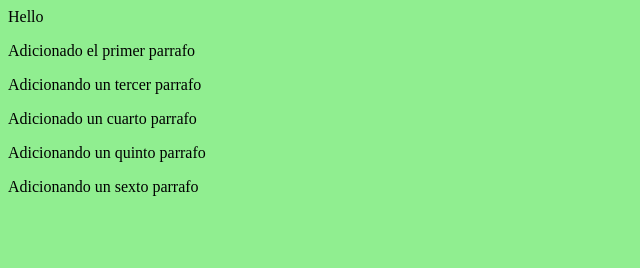
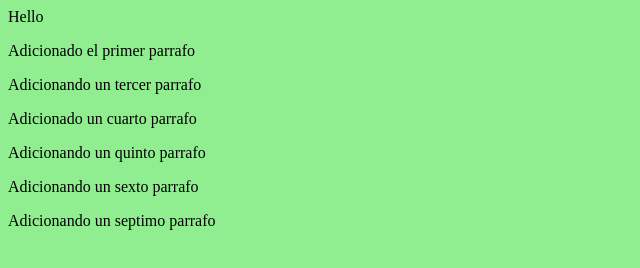
Before and after one commit to FabiGuzman/GitFacilito, a plain HTML site: page index.html in a window 1280 px wide. Shown: the whole page, without its empty margins (0-640 px from the left). Drawn offline with Linux system fonts and the light colour scheme.

Commit message:
Adicionando un septimo parrafo

```diff
--- a/index.html
+++ b/index.html
@@ -6,5 +6,6 @@
   <p>Adicionado un cuarto parrafo</p>
   <p>Adicionando un quinto parrafo</p>
   <p>Adicionando un sexto parrafo</p>
+  <p>Adicionando un septimo parrafo</p>
  </body>
 </html>
```
